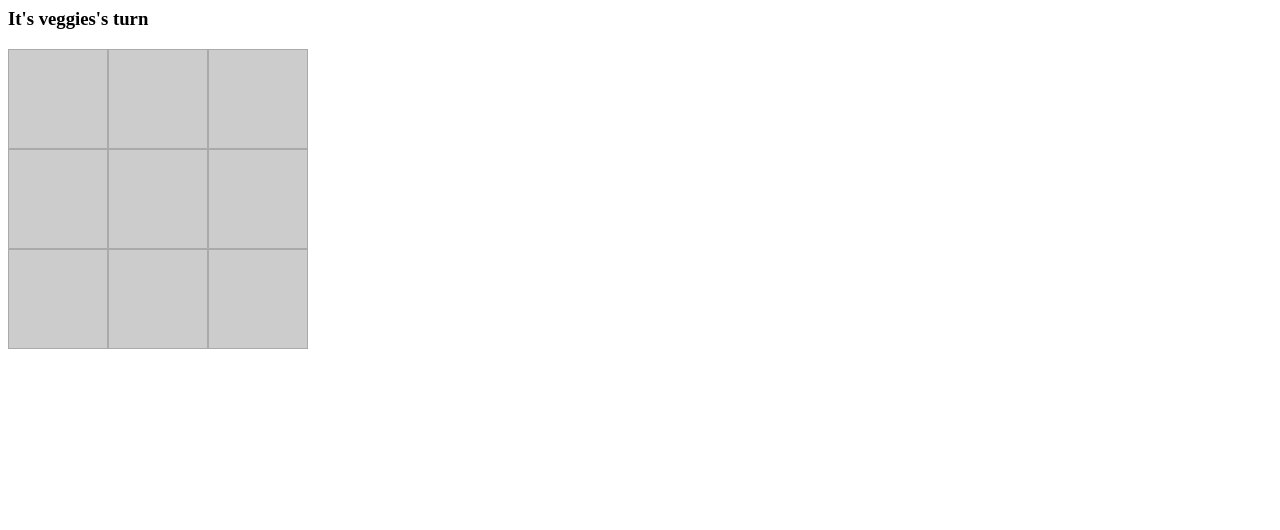
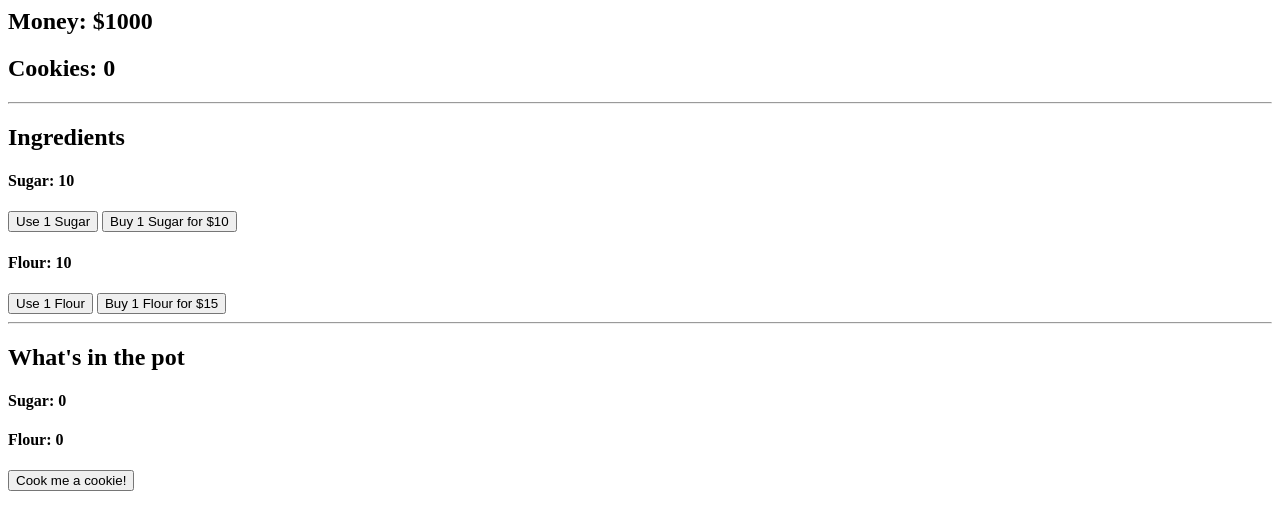
Before and after one commit to makersquare/admissions-challenge-2, a plain HTML site: page index.html in a window 1280 px wide. Drawn offline with nearby package versions, Linux system fonts and the light colour scheme.

Commit message:
Cookie making admissions challenge

```diff
--- /dev/null
+++ b/app.js
@@ -0,0 +1,3 @@
+$(document).ready(function() {
+
+});
--- a/index.html
+++ b/index.html
@@ -1,27 +1,28 @@
-<html>
-<head>
-  <title>Tic Tac Trouble</title>
-  <link rel="stylesheet" type="text/css" href="style.css">
-</head>
-<body>
+<script type="text/javascript" src="https://code.jquery.com/jquery-2.1.1.min.js"></script>
+<script type="text/javascript" src="./app.js"></script>
 
-
-<h3>It's <span id="turn-label"></span>'s turn</h3>
-
-<div id="board">
-  <div class="space"></div>
-  <div class="space"></div>
-  <div class="space"></div>
-  <div class="space"></div>
-  <div class="space"></div>
-  <div class="space"></div>
-  <div class="space"></div>
-  <div class="space"></div>
-  <div class="space"></div>
+<div id="product">
+  <h2>Money: $<span class="money">1000</span></h2>
+  <h2>Cookies: <span class="cookies">0</span></h2>
 </div>
 
-<script src="http://ajax.googleapis.com/ajax/libs/jquery/1.10.2/jquery.min.js"></script>
-<script src="main.js" type="text/javascript"></script>
+<hr>
 
-</body>
-</html>
+<div id="ingredients">
+  <h2>Ingredients</h2>
+  <h4>Sugar: <span class="sugar">10</span></h4>
+  <button class="use-sugar">Use 1 Sugar</button>
+  <button class="buy-sugar">Buy 1 Sugar for $10</button>
+  <h4>Flour: <span class="flour">10</span></h4>
+  <button class="use-flour">Use 1 Flour</button>
+  <button class="buy-flour">Buy 1 Flour for $15</button>
+</div>
+
+<hr>
+
+<div id="pot">
+  <h2>What's in the pot</h2>
+  <h4>Sugar: <span class="sugar">0</span></h4>
+  <h4>Flour: <span class="flour">0</span></h4>
+  <button>Cook me a cookie!</button>
+</div>
--- a/main.js
+++ /dev/null
@@ -1,57 +0,0 @@
-
-// Using NaN instead of null is a clever hack. See checkForWinner for details.
-var spaces = [
-  NaN, NaN, NaN,
-  NaN, NaN, NaN,
-  NaN, NaN, NaN
-];
-
-var player1 = 'veggies';
-var player2 = 'junkfood';
-var currentPlayer = null;
-
-var setNextTurn = function () {
-  if (currentPlayer === player1) {
-    currentPlayer = player2;
-  }
-  else {
-    currentPlayer = player1;
-  }
-  $('#turn-label').text(currentPlayer);
-};
-
-var checkForWinner = function () {
-  // Because (NaN === NaN) is always false, we can safely assume
-  // that if three spaces in a row are the same, all three spaces are
-  // marked by a player, and not all empty.
-
-  if ( spaces[0] === spaces[1] && spaces[1] === spaces[2]
-    || spaces[3] === spaces[4] && spaces[4] === spaces[5]
-    || spaces[6] === spaces[7] && spaces[7] === spaces[8]
-    // TODO: Check for rest of game winning cases
-  )
-  {
-    console.log('Somebody won!');
-    // TODO: Handle game winner
-  }
-};
-
-$(document).on('click', '#board .space', function (e) {
-  var spaceNum = $(e.currentTarget).index();
-  console.log('You clicked on space #' + spaceNum);
-
-  // Marks the space with the current player's name
-  spaces[spaceNum] = currentPlayer;
-  // Adds a class to elem so css can take care of the visuals
-  $('#board .space:eq(' + spaceNum + ')').addClass(currentPlayer);
-
-  checkForWinner();
-  setNextTurn();
-});
-
-function onGameWin (winner) {
-  // TODO: Alert who won the game
-}
-
-// Start the game
-setNextTurn();
--- a/style.css
+++ /dev/null
@@ -1,26 +0,0 @@
-#board {
-  background: #ccc;
-  width: 300px; height: 300px;
-}
-#board .space {
-  border: 1px solid #aaa;
-  box-sizing: border-box;
-  float: left;
-  line-height: 100px;
-  text-align: center;
-  width: 100px; height: 100px;
-}
-#board .space:hover {
-  cursor: pointer;
-  background: #ddd;
-}
-
-/* Change background picture based on class name */
-#board .space.veggies {
-  background: url("img/veggies.jpg");
-  background-size: 100% 100%;
-}
-#board .space.junkfood {
-  background: url("img/junkfood.jpg");
-  background-size: 100% 100%;
-}
```
Also changed, not shown: img/junkfood.jpg (deleted), img/veggies.jpg (deleted), 1 other file.
